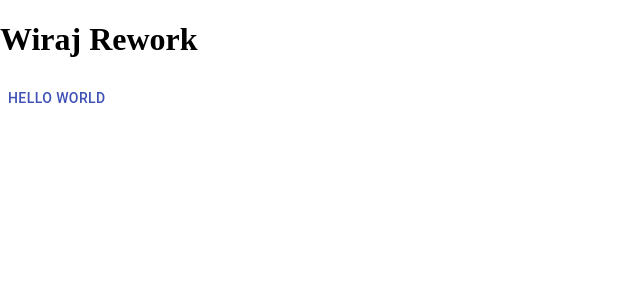
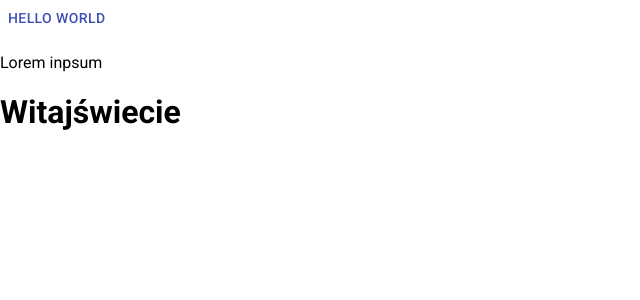
Before and after one commit to zuzannagasior/rework-app, a React (Create React App) app: page / in a window 1280 px wide. Shown: the top 300 px of the page, without its empty margins (0-640 px from the left). Built offline with nearby package versions, Linux system fonts and the light colour scheme.

Commit message:
Unemployee module changes

```diff
--- a/package.json
+++ b/package.json
@@ -12,7 +12,8 @@
     "react-md": "^1.16.1",
     "react-router": "^5.1.2",
     "react-router-dom": "^5.1.2",
-    "react-scripts": "3.4.1"
+    "react-scripts": "3.4.1",
+    "typeface-roboto": "0.0.75"
   },
   "scripts": {
     "start": "react-scripts start",
--- a/public/index.html
+++ b/public/index.html
@@ -10,6 +10,7 @@
       content="Web site created using create-react-app"
     />
     <link rel="apple-touch-icon" href="%PUBLIC_URL%/logo192.png" />
+    <link rel="stylesheet" href="https://fonts.googleapis.com/css?family=Roboto:300,400,500,700&display=swap" />
 
 
     <!--
--- a/src/App.css
+++ b/src/App.css
@@ -1,4 +1,7 @@
+
+
 body {
   margin: 0;
   padding: 0;
+  font-family: 'Roboto', sans-serif;
 }
--- a/src/App.js
+++ b/src/App.js
@@ -12,6 +12,7 @@ import AddJobOffer from './employer/AddJobOffer.js';
 import UnemployeeModule from './unemployee/UnemployeeModule.js';
 import ErrorPage from './ErrorPage.js';
 import JobOfferList from './unemployee/JobOfferList';
+import 'typeface-roboto';
 
 
 function App() {
--- a/src/Main.js
+++ b/src/Main.js
@@ -1,12 +1,17 @@
 import React from 'react'
 import { Button } from '@material-ui/core';
+
+
 
 const Main = () => {
 
         return (
         <div>
-            <h1>Wiraj Rework</h1>
+
             <Button color="primary">Hello World</Button>
+            <p>Lorem inpsum</p>
+            <h1>Witajświecie</h1>
+
         </div>
     )
 }
--- a/src/unemployee/UnemployeeModule.js
+++ b/src/unemployee/UnemployeeModule.js
@@ -1,9 +1,12 @@
 import React from 'react'
+import { Button, Box } from '@material-ui/core';
 
 const UnemployeeModule = () => {
     return (
         <div>
-
+          <Box component="span" m={1}>
+           <Button variant="contained" color="primary" href="#contained-buttons">Klik</Button>
+        </Box>
         </div>
     )
 }
```
Also changed, not shown: 1 other file (tests, documents, lock files or other folders).
